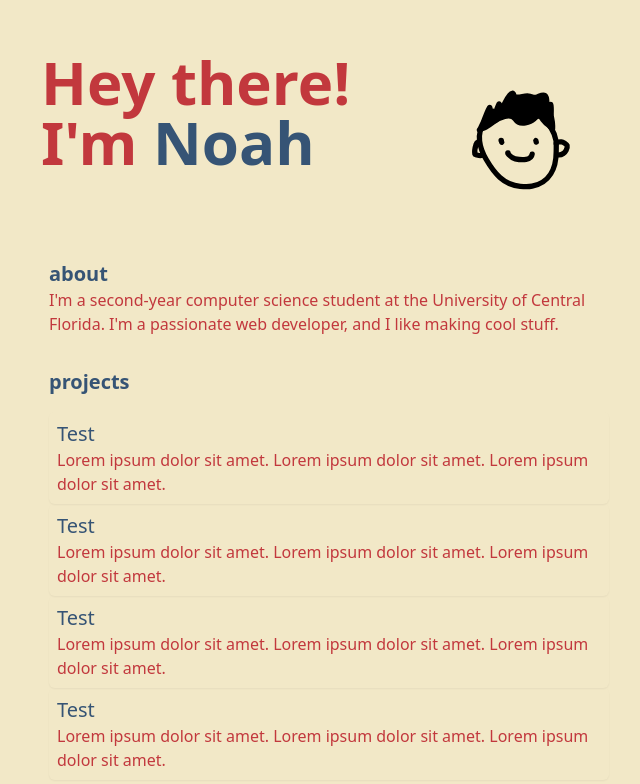
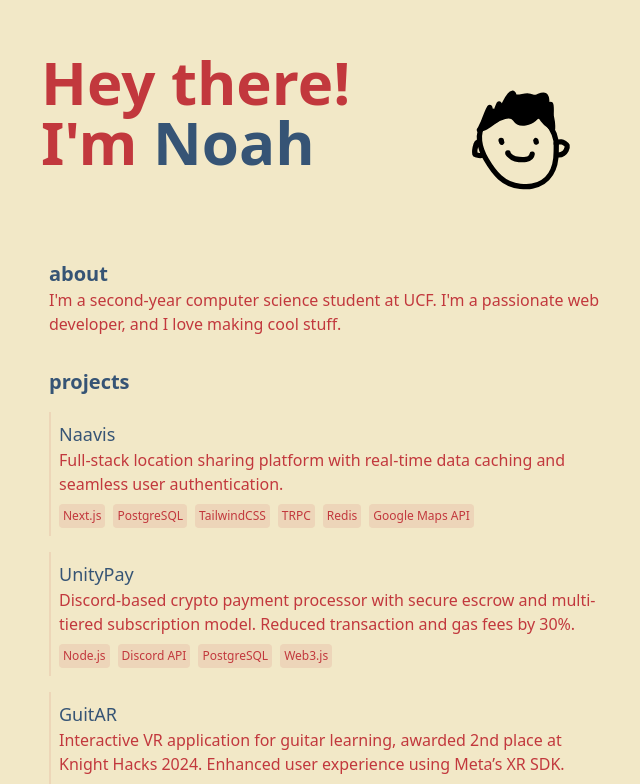
Before and after one commit to noahgerard/portfolio, a SvelteKit app: page / in a window 1280 px wide. Shown: the part 151-935 px from the top of the page, without its empty margins (311-951 px from the left). Built offline with nearby package versions, Linux system fonts and the light colour scheme; some icons are missing.

Commit message:
Projects

```diff
--- a/src/components/iconlink/page.svelte
+++ b/src/components/iconlink/page.svelte
@@ -3,11 +3,9 @@
 
 	export let link: string;
 	export let icon: string;
-
-	console.log(link);
-	console.log(icon);
+	export let small: boolean = false;
 </script>
 
 <a target="_blank" href={link} class="flex transition-all ease-in-out w-fit hover:text-primary hover:rotate-3 hover:scale-[1.1]">
-	<Icon icon={icon} class="w-8 h-8" />
+	<Icon icon={icon} class={ small ? "w-6 h-6" : "w-8 h-8"} />
 </a>
--- a/src/components/project/page.svelte
+++ b/src/components/project/page.svelte
@@ -1,14 +1,30 @@
 <script lang="ts">
-	import IconLink from "../iconlink/page.svelte";
+	import IconLink from '../iconlink/page.svelte';
 
 	export let name: string;
 	export let description: string;
 	export let github: string | null;
+	export let link: string | null;
+	export let tags: string[];
 </script>
 
-<div class="shadow-sm border-1 rounded-md p-2">
+<div class="mb-4 border-l-2 border-secondary/10 0 p-2">
 	<div class="flex flex-row">
-		<p class="text-xl">{name}</p>
+		<p class="text-lg">{name}</p>
+		<div class="flex justify-center items-center gap-2 mx-2">
+			{#if github}
+				<IconLink icon="mdi:github" link={github} small />
+			{/if}
+			{#if link}
+				<IconLink icon="mdi:link" {link} small />
+			{/if}
+		</div>
 	</div>
+
 	<p class="text-secondary">{description}</p>
+	<div class="flex flex-row gap-2 mt-2">
+		{#each tags as tag}
+			<div class="text-xs bg-secondary/10 text-secondary p-1 rounded">{tag}</div>
+		{/each}
+	</div>
 </div>
--- a/src/routes/+page.svelte
+++ b/src/routes/+page.svelte
@@ -1,9 +1,53 @@
 <script>
-	import Iconlink from "../components/iconlink/page.svelte";
-	import Project from "../components/project/page.svelte";
+	import Iconlink from '../components/iconlink/page.svelte';
+	import Project from '../components/project/page.svelte';
 
 	import headshot from '$lib/assets/images/mascot.svg';
+
+	let projects = [
+		{
+			name: 'Naavis',
+			description:
+				'Full-stack location sharing platform with real-time data caching and seamless user authentication.',
+			tags: ['Next.js', 'PostgreSQL', 'TailwindCSS', 'TRPC', 'Redis', 'Google Maps API'],
+			github: 'https://github.com/naavis-app',
+			link: 'cheerful-sunshine-bbe8c9.netlify.app/'
+		},
+		{
+			name: 'UnityPay',
+			description:
+				'Discord-based crypto payment processor with secure escrow and multi-tiered subscription model. Reduced transaction and gas fees by 30%.',
+			tags: ['Node.js', 'Discord API', 'PostgreSQL', 'Web3.js'],
+			github: null,
+			link: null
+		},
+		{
+			name: 'GuitAR',
+			description:
+				'Interactive VR application for guitar learning, awarded 2nd place at Knight Hacks 2024. Enhanced user experience using Meta’s XR SDK.',
+			tags: ['Unity', 'C#', 'Meta XR SDK'],
+			github: 'https://github.com/must108/guitAR',
+			link: 'https://devpost.com/software/guitar-o3gw19'
+		},
+		{
+			name: 'Insurify',
+			description:
+				'ML-powered insurance quoting platform with responsive UI and Flask backend. Developed during a hackathon with a team of three.',
+			tags: ['Next.js', 'TailwindCSS', 'Flask', 'Python', 'PostgreSQL'],
+			github: 'https://github.com/noahgerard/insurify',
+			link: 'https://insurify.vercel.app/'
+		},
+		{
+			name: 'GradeMate Discord Bot',
+			description:
+				'TypeScript Discord bot for tutoring platform with automated student-tutor connections. Achieved 1,500+ customers and generated over $100K in revenue.',
+			tags: ['Discord API', 'PostgreSQL', 'PayPal API'],
+			github: null,
+			link: null
+		}
+	];
 </script>
+
 <div class="flex-col flex h-full mx-auto max-w-xl gap-4 text-secondary">
 	<div class="mt-[20%] flex flex-row w-full h-fit">
 		<div class="flex flex-col sm:py-2">
@@ -17,7 +61,6 @@
 				<Iconlink icon="mdi:linkedin" link="https://www.linkedin.com/in/noah-gerard/" />
 				<Iconlink icon="mdi:instagram" link="https://www.instagram.com" />
 			</div>
-
 		</div>
 		<div class="ml-auto">
 			<img src={headshot} alt="Headshot" class="rounded-full size-32 sm:size-48" />
@@ -27,18 +70,22 @@
 	<div class="p-2 text-primary">
 		<p class="text-xl font-semibold">about</p>
 		<p class="text-secondary">
-			{"I'm a second-year computer science student at the University of Central Florida. I'm a passionate web developer, and I like making cool stuff."}
+			{"I'm a second-year computer science student at UCF. I'm a passionate web developer, and I love making cool stuff."}
 		</p>
 	</div>
 
-	<div class="p-2 text-primary">
+	<div class="p-2 text-primary text-po">
 		<p class="text-xl font-semibold">projects</p>
 		<div class="my-4">
-			<Project name="Test" description="Lorem ipsum dolor sit amet. Lorem ipsum dolor sit amet. Lorem ipsum dolor sit amet." github={null} />
-			<Project name="Test" description="Lorem ipsum dolor sit amet. Lorem ipsum dolor sit amet. Lorem ipsum dolor sit amet." github={null} />
-			<Project name="Test" description="Lorem ipsum dolor sit amet. Lorem ipsum dolor sit amet. Lorem ipsum dolor sit amet." github={null} />
-			<Project name="Test" description="Lorem ipsum dolor sit amet. Lorem ipsum dolor sit amet. Lorem ipsum dolor sit amet." github={null} />
-
+			{#each projects as project}
+				<Project
+					name={project.name}
+					description={project.description}
+					github={project.github}
+					link={project.link}
+					tags={project.tags}
+				/>
+			{/each}
 		</div>
 	</div>
 </div>
```
